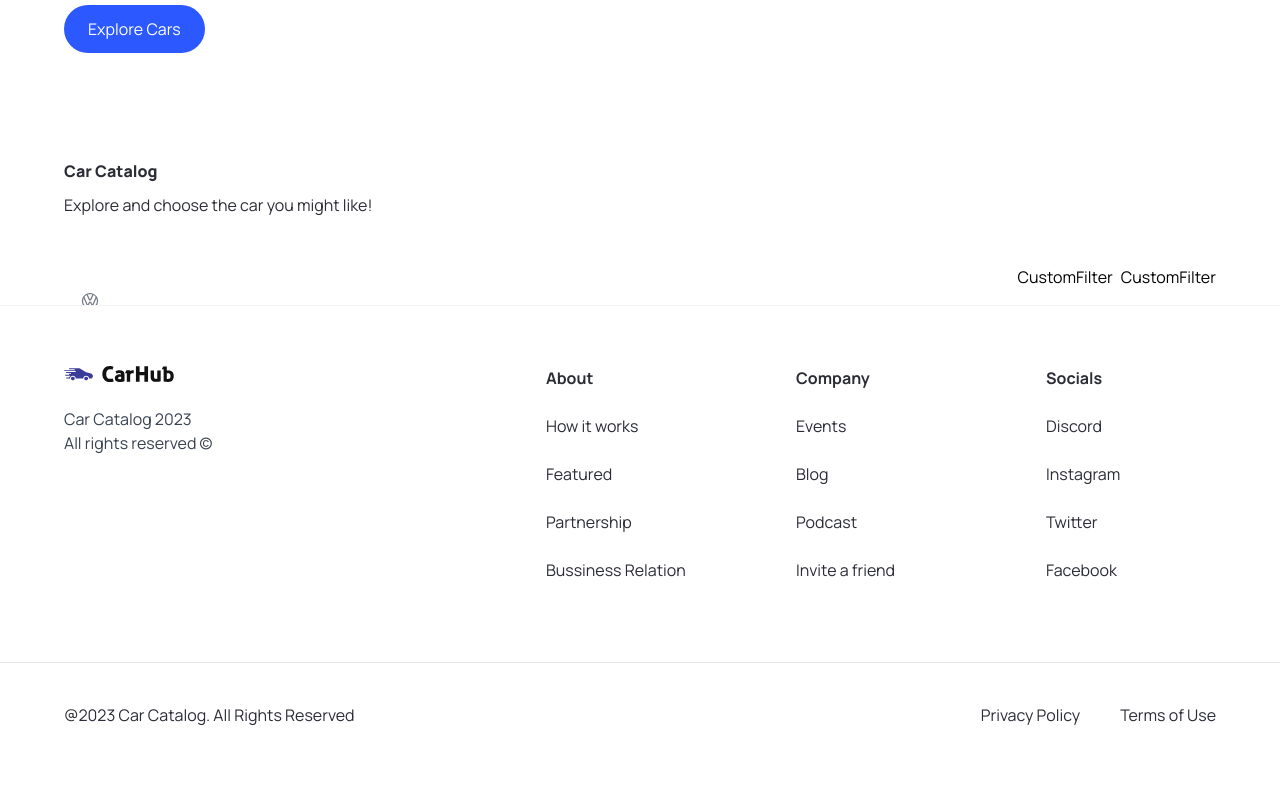
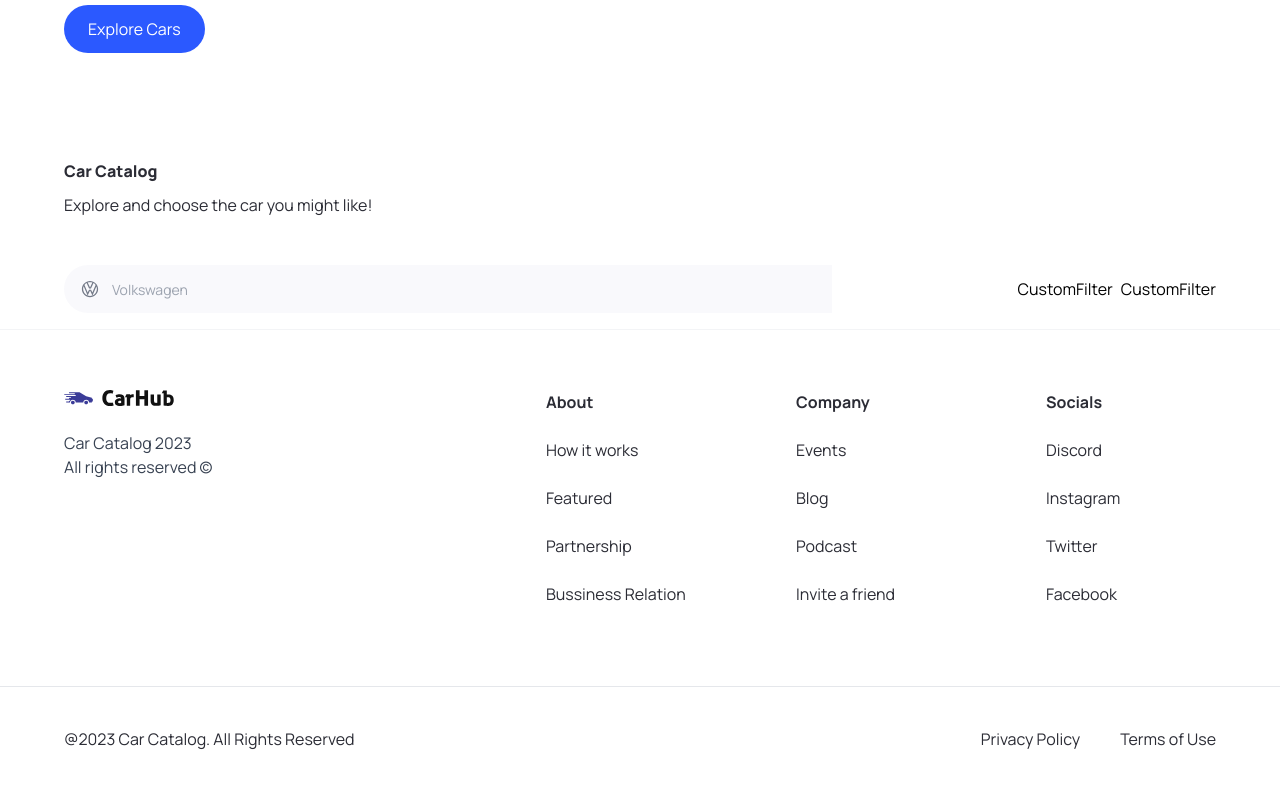
Before and after one commit to valensixx/car-catalog-next-react-app, a Next.js app: page / in a window 1280 px wide. Shown: the part 705-1492 px from the top of the page. Built offline with nearby package versions, Linux system fonts and the light colour scheme.

Commit message:
working on input box end transitions

```diff
--- a/components/SearchManufacturer.tsx
+++ b/components/SearchManufacturer.tsx
@@ -1,11 +1,14 @@
 "use client"
 
+import {useState, Fragment} from 'react';
 import Image from 'next/image';
 import { SearchManufacturerProps } from '@/types';
 import React from 'react';
 import { Combobox, Transition } from '@headlessui/react';
 
 const SearchManufacturer = ({manufacturer, setManufacturer}: SearchManufacturerProps) => {
+  const [query, setQuery] = useState('');
+
   return (
     <div className="search-manufacturer">
       <Combobox>
@@ -19,6 +22,22 @@
               alt = "Car logo"
             />
           </Combobox.Button>
+          <Combobox.Input
+            className="search-manufacturer__input"
+            placeholder="Volkswagen"
+            displayValue ={(manufacturer: string) => manufacturer}
+            onChange = {(e) => setQuery(e.target.value)}
+          />
+
+          <Transition
+            as={Fragment}
+            leave="transition ease-in duration-100"
+            leaveFrom="opacity-100"
+            leaveTo="opacity-0"
+            afterLeave={()=> setQuery('')}
+          >
+
+          </Transition>
         </div>
       </Combobox>
     </div>
```
